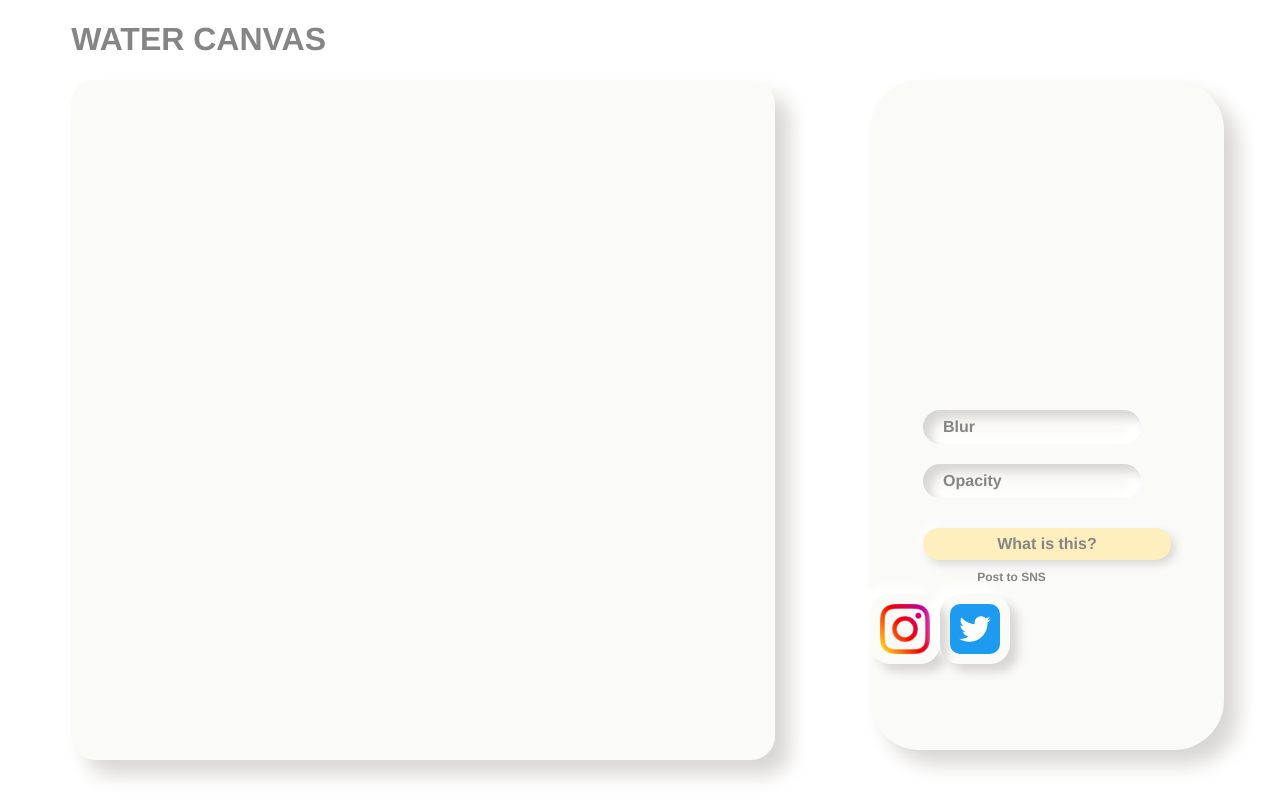
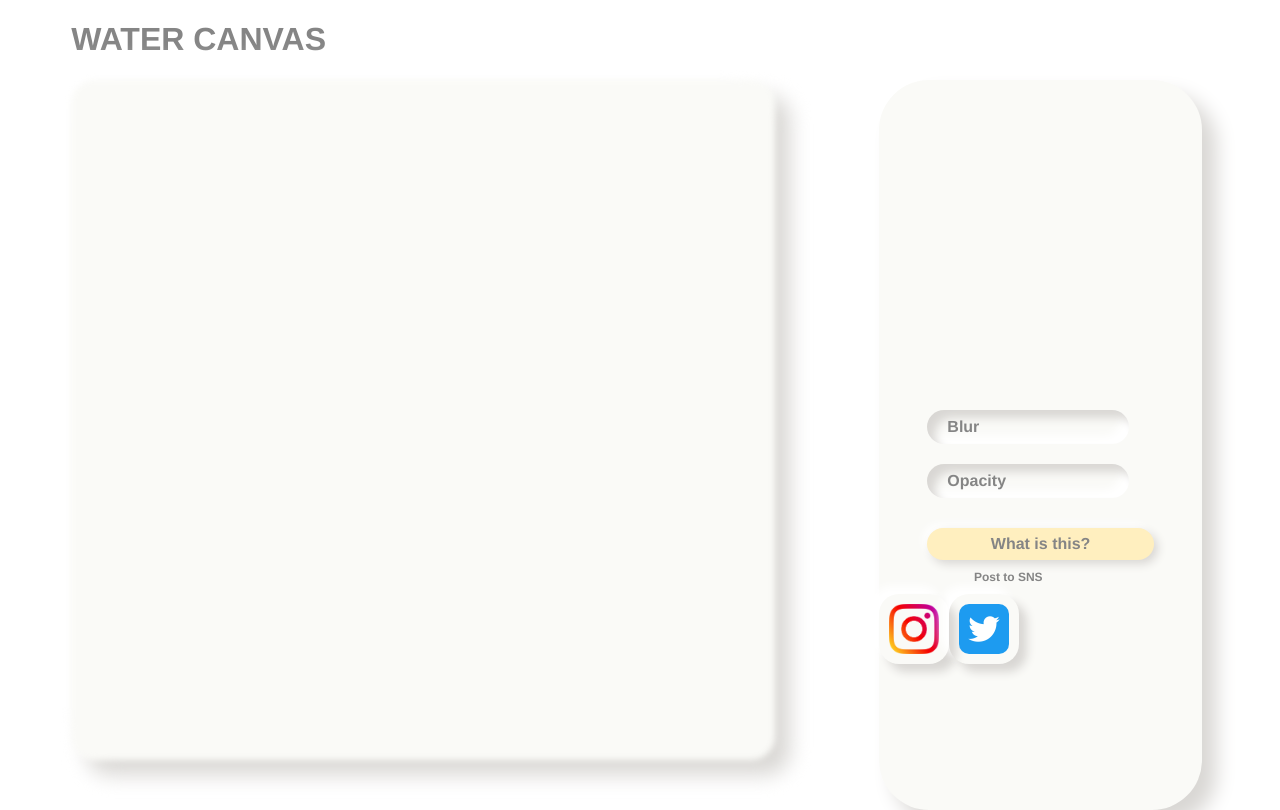
Before and after one commit to Shunkicreate/WaterCanvas, a Vue app: page / in a window 1280 px wide. Built offline with nearby package versions, Linux system fonts and the light colour scheme.

Commit message:
change widht

```diff
--- a/index.html
+++ b/index.html
@@ -8,7 +8,7 @@
     <title>Vite App</title>
   </head>
   <body>
-    <div id="app"></div>
+    <div id="app" style="height: 85vh;"></div>
     <script type="module" src="/src/main.ts"></script>
   </body>
 </html>
--- a/src/App.vue
+++ b/src/App.vue
@@ -67,10 +67,12 @@ export default defineComponent({
 
 canvas {
   float: left;
-  margin: 0 4% 0 5%;
+  margin: 0 5% 0 5%;
   border-radius: 1.5rem;
   background: #fafaf7;
   box-shadow: 15px 15px 20px #d9d7d4, -15px -15px 20px #fff;
+  filter: blur(3px);
+
 }
 
 header {
--- a/src/components/ColorSetting.vue
+++ b/src/components/ColorSetting.vue
@@ -64,8 +64,8 @@ export default defineComponent({
 }
 
 .colorSection {
-  height: 38.75rem;
-  width: 35%;
+  height: 100%;
+  width: 32%;
   float: left;
 }
 
--- a/src/components/DrowCanvas.vue
+++ b/src/components/DrowCanvas.vue
@@ -98,7 +98,5 @@ export default defineComponent({
 
 
 <style scoped>
-#canvas {
-  filter: blur(3px);
-}
+
 </style>
```
